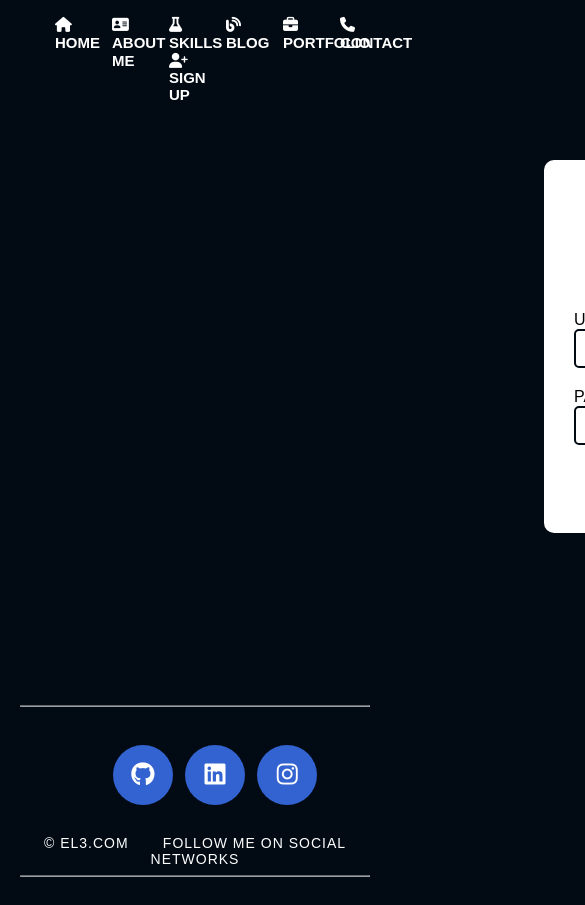
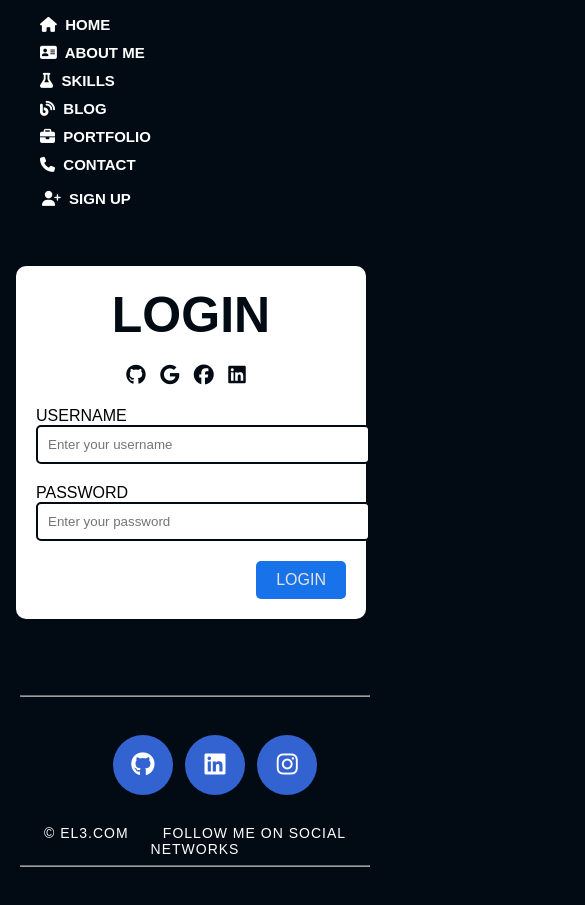
Before and after one commit to Mugisha146/my-brand, a plain HTML site: page login.html in a window 390 px wide. Shown: the top 905 px of the page, 585 px wide, since content can reach past the window. Drawn offline with Linux system fonts and the light colour scheme.

Commit message:
responsive

```diff
--- a/about.css
+++ b/about.css
@@ -2,10 +2,12 @@ body {
   background-color: #020b14;
   font-family: "Josefin Sans", sans-serif;
 }
+
 nav.ul {
   width: 100%;
   color: white;
 }
+
 .nav li {
   display: inline;
   color: white;
@@ -17,18 +19,22 @@ nav.ul {
 .signup {
   float: right;
 }
+
 .nav a {
   text-decoration: none;
   color: white;
   font-size: 15px;
   font-weight: bold;
 }
+
 .nav a:hover {
   color: rgb(147, 92, 8);
 }
+
 .text-center {
   text-align: center;
 }
+
 .intro {
   background-color: #020b14;
   margin: 1rem 3rem 1rem 3rem;
@@ -75,6 +81,7 @@ nav.ul {
   font-family: -apple-system, BlinkMacSystemFont, "Segoe UI", Roboto, Oxygen,
     Ubuntu, Cantarell, "Open Sans", "Helvetica Neue", sans-serif;
 }
+
 .intro img {
   justify-content: center;
   align-items: center;
@@ -149,3 +156,37 @@ nav.ul {
 hr {
   border-color: rgba(255, 255, 255, 0.6);
 }
+
+/* Media Queries for responsiveness */
+@media only screen and (max-width: 768px) {
+  nav.ul {
+    width: 100%;
+  }
+
+  .nav li {
+    display: block;
+    width: auto;
+    float: none;
+    margin-left: 0;
+    margin-bottom: 10px;
+  }
+
+  .signup {
+    float: none;
+    margin: 0 auto;
+    margin-top: 10px;
+    margin-left: 45%;
+  }
+  .intro {
+    margin: 1rem 1rem 1rem 1rem;
+    padding-top: 5rem;
+    padding-bottom: 0.5em;
+    border-radius: 2em;
+  }
+
+  .intro img {
+    width: 50%;
+    height: auto;
+    margin-left: 25%;
+  }
+}
--- a/blog.css
+++ b/blog.css
@@ -1,11 +1,12 @@
-@import url('https://fonts.googleapis.com/css?family=Fira+Sans:400,500,600,700,800');
+@import url("https://fonts.googleapis.com/css?family=Fira+Sans:400,500,600,700,800");
 
 * {
   box-sizing: border-box;
 }
+
 body {
-  background-color: #020B14;
-  font-family: 'Josefin Sans', sans-serif;
+  background-color: #020b14;
+  font-family: "Josefin Sans", sans-serif;
 }
 
 .nav {
@@ -17,6 +18,7 @@ nav.ul {
   width: 100%;
   color: white;
 }
+
 .nav li {
   display: inline;
   color: white;
@@ -27,27 +29,27 @@ nav.ul {
 
 .signup {
   float: right;
+}
 
-}
 .nav a {
   text-decoration: none;
-      color:white;
+  color: white;
   font-size: 15px;
   font-weight: bold;
 }
-.nav a:hover{
+
+.nav a:hover {
   color: rgb(147, 92, 8);
+}
 
-}
 .all-blog {
-
   width: 100%;
   max-width: 1000px;
   margin: auto;
-  background: #020B14;
+  background: #020b14;
   padding: 25px;
   border-radius: 25px;
-  border:2px solid #b8d8fa;
+  border: 2px solid #b8d8fa;
   padding: 20px;
 }
 
@@ -108,7 +110,6 @@ color: rgb(147, 92, 8);
   text-align: center;
   width: 100%;
   padding: 20px;
-
 }
 
 .social-media-list li a {
@@ -126,11 +127,11 @@ color: rgb(147, 92, 8);
   color: #fff;
   background-color: rgb(51, 98, 209);
   cursor: pointer;
-    transition: all .2s ease-in-out;
+  transition: all 0.2s ease-in-out;
 }
 
 .social-media-list li:after {
-    content: '';
+  content: "";
   position: absolute;
   top: 0;
   left: 0;
@@ -140,7 +141,7 @@ color: rgb(147, 92, 8);
   border-radius: 50%;
   opacity: 0;
   box-shadow: 0 0 0 1px #fff;
-    transition: all .2s ease-in-out;
+  transition: all 0.2s ease-in-out;
 }
 
 .social-media-list li:hover {
@@ -150,7 +151,7 @@ color: rgb(147, 92, 8);
 .social-media-list li:hover:after {
   opacity: 1;
   transform: scale(1.12);
-    transition-timing-function: cubic-bezier(0.37,0.74,0.15,1.65);
+  transition-timing-function: cubic-bezier(0.37, 0.74, 0.15, 1.65);
 }
 
 .social-media-list li:hover a {
@@ -158,15 +159,16 @@ color: rgb(147, 92, 8);
 }
 
 .copyright {
-    font: 200 14px 'Oswald', sans-serif;
+  font: 200 14px "Oswald", sans-serif;
   color: white;
   letter-spacing: 1px;
   text-align: center;
 }
 
 hr {
-    border-color: rgba(255,255,255,.6);
+  border-color: rgba(255, 255, 255, 0.6);
 }
+
 .blog-slider__actions button {
   background-color: #dbecff;
   align-items: center;
@@ -177,26 +179,55 @@ color: rgb(147, 92, 8);
   border-radius: 5px;
   margin-right: 10px;
   cursor: pointer;
-
 }
 
 .blog-slider__actions button:hover {
   background-color: #b8d8fa;
   border-radius: 30px;
 }
+
 .blog-slider__code {
   color: white;
   margin-bottom: 15px;
   display: block;
   font-weight: 500;
 }
-  .kk{
+
+.kk {
   padding-top: 5em;
 }
-  .blog-slider__title{
+
+.blog-slider__title {
   color: #fff;
 }
-  .blog-slider__text{
+
+.blog-slider__text {
   color: #fff;
   margin-bottom: 10px;
 }
+
+/* Media Queries for responsiveness */
+@media only screen and (max-width: 768px) {
+  nav.ul {
+    width: 100%;
+  }
+
+  .nav li {
+    display: block;
+    width: auto;
+    float: none;
+    margin-left: 0;
+    margin-bottom: 10px;
+  }
+
+  .signup {
+    float: none;
+    margin: 0 auto;
+    margin-top: 10px;
+    margin-left: 7%;
+  }
+
+  .all-blog {
+    border-radius: 15px;
+  }
+}
--- a/contact.css
+++ b/contact.css
@@ -1,8 +1,8 @@
 body {
-  font-family: 'Josefin Sans', sans-serif;
+  font-family: "Josefin Sans", sans-serif;
   margin: 0;
   padding: 0;
-    background-color:#020B14;
+  background-color: #020b14;
   padding-bottom: 100px;
 }
 .nav li {
@@ -15,17 +15,15 @@ body {
 
 .signup {
   float: right;
-
 }
 .nav a {
   text-decoration: none;
-      color:white;
+  color: white;
   font-size: 15px;
   font-weight: bold;
 }
-.nav a:hover{
+.nav a:hover {
   color: rgb(147, 92, 8);
-
 }
 .text-center {
   text-align: center;
@@ -40,7 +38,7 @@ color: rgb(147, 92, 8);
   text-align: center;
   margin: 0 auto;
   padding: 40px 0;
-    font: 300 60px 'Oswald', sans-serif;
+  font: 300 60px "Oswald", sans-serif;
   color: #fff;
   text-transform: uppercase;
   letter-spacing: 6px;
@@ -66,27 +64,25 @@ color: rgb(147, 92, 8);
   margin-bottom: 20px; /* Add margin below each input field */
 }
 
-  .mine-form{
-    padding-top:20px;
-    font-size:20px;
-    width:25%;
-    margin-top:6%;
-    margin-left:6%;
-
+.mine-form {
+  padding-top: 20px;
+  font-size: 20px;
+  width: 25%;
+  margin-top: 6%;
+  margin-left: 6%;
 }
 
 .btn {
   padding: 10px 20px;
   font-size: 16px;
-    background-color:rgb(24, 115, 234);
+  background-color: rgb(24, 115, 234);
   box-shadow: none;
   -webkit-box-shadow: none;
   border: none;
   border-radius: 2px;
   color: white;
-    border-radius:10px;
+  border-radius: 10px;
 }
-
 
 /* Begin Right Contact Page */
 .direct-contact-container {
@@ -106,7 +102,7 @@ color: rgb(147, 92, 8);
 }
 
 .contact-text {
-    font: 300 18px 'Lato', sans-serif;
+  font: 300 18px "Lato", sans-serif;
   letter-spacing: 1.9px;
   color: #bbb;
 }
@@ -134,7 +130,6 @@ color: rgb(147, 92, 8);
   text-decoration: none;
 }
 
-
 /* Social Media Icons */
 .social-media-list {
   position: relative;
@@ -158,13 +153,13 @@ color: rgb(147, 92, 8);
   line-height: 60px;
   border-radius: 50%;
   color: #fff;
-    background-color:rgb(51, 98, 209);
+  background-color: rgb(51, 98, 209);
   cursor: pointer;
-    transition: all .2s ease-in-out;
+  transition: all 0.2s ease-in-out;
 }
 
 .social-media-list li:after {
-    content: '';
+  content: "";
   position: absolute;
   top: 0;
   left: 0;
@@ -174,7 +169,7 @@ color: rgb(147, 92, 8);
   border-radius: 50%;
   opacity: 0;
   box-shadow: 0 0 0 1px #fff;
-    transition: all .2s ease-in-out;
+  transition: all 0.2s ease-in-out;
 }
 
 .social-media-list li:hover {
@@ -184,7 +179,7 @@ color: rgb(147, 92, 8);
 .social-media-list li:hover:after {
   opacity: 1;
   transform: scale(1.12);
-    transition-timing-function: cubic-bezier(0.37,0.74,0.15,1.65);
+  transition-timing-function: cubic-bezier(0.37, 0.74, 0.15, 1.65);
 }
 
 .social-media-list li:hover a {
@@ -192,14 +187,14 @@ color: rgb(147, 92, 8);
 }
 
 .copyright {
-    font: 200 14px 'Oswald', sans-serif;
+  font: 200 14px "Oswald", sans-serif;
   color: white;
   letter-spacing: 1px;
   text-align: center;
 }
 
 hr {
-    border-color: rgba(255,255,255,.6);
+  border-color: rgba(255, 255, 255, 0.6);
 }
 
 /* Begin Media Queries*/
@@ -208,7 +203,8 @@ color: rgb(147, 92, 8);
     display: flex;
     flex-direction: column;
   }
-    .direct-contact-container, .form-horizontal {
+  .direct-contact-container,
+  .form-horizontal {
     margin: 0 auto;
   }
 
@@ -229,18 +225,19 @@ color: rgb(147, 92, 8);
 }
 
 @media screen and (max-width: 569px) {
-
-    .direct-contact-container, .form-wrapper {
+  .direct-contact-container,
+  .form-wrapper {
     float: none;
     margin: 0 auto;
   }
-    .form-control, textarea {
-
+  .form-control,
+  textarea {
     margin: 0 auto;
   }
 
-
-    .name, .email, textarea {
+  .name,
+  .email,
+  textarea {
     width: 280px;
   }
 
@@ -262,7 +259,6 @@ color: rgb(147, 92, 8);
     height: 55px;
     line-height: 55px;
   }
-
 }
 
 @media screen and (max-width: 410px) {
@@ -270,6 +266,26 @@ color: rgb(147, 92, 8);
     width: 99%;
   }
 }
-  .whii{
+.whii {
   padding-top: 5em;
 }
+@media only screen and (max-width: 768px) {
+  nav.ul {
+    width: 100%;
+  }
+
+  .nav li {
+    display: block;
+    width: auto;
+    float: none;
+    margin-left: 0;
+    margin-bottom: 10px;
+  }
+
+  .signup {
+    float: none;
+    margin: 0 auto;
+    margin-top: 10px;
+    margin-left: 45%;
+  }
+}
--- a/home.css
+++ b/home.css
@@ -3,6 +3,7 @@ body {
   font-family: "Josefin Sans", sans-serif;
   background-color: #020b14;
 }
+
 .center-content {
   margin-top: -5%;
   padding-left: 5%;
@@ -15,15 +16,18 @@ p {
   margin-top: 7em;
   margin-left: -2em;
 }
+
 label {
-  margin-bottom: 10px; /* Add margin below each label */
+  margin-bottom: 10px;
   font-size: 20px;
   color: white;
   font-weight: bold;
 }
+
 .text-center {
   text-align: center;
 }
+
 .img-fluid {
   width: 20%;
   float: left;
@@ -44,6 +48,7 @@ label {
   stroke: #ffffff;
   background-color: #020b14;
 }
+
 input,
 textarea {
   width: 100%;
@@ -52,7 +57,7 @@ textarea {
   border: 1px solid #ffffff;
   border-radius: 2px;
   color: white;
-  margin-bottom: 20px; /* Add margin below each input field */
+  margin-bottom: 20px;
 }
 
 .btn {
@@ -66,11 +71,13 @@ textarea {
   color: white;
   border-radius: 10px;
 }
+
 .home-header {
   margin: 0;
   padding: 0;
   background: white;
 }
+
 .home-header p {
   font-size: 90px;
   font-weight: 200;
@@ -80,6 +87,7 @@ nav.ul {
   width: 100%;
   color: white;
 }
+
 .nav li {
   display: inline;
   color: white;
@@ -91,15 +99,18 @@ nav.ul {
 .signup {
   float: right;
 }
+
 .nav a {
   text-decoration: none;
   color: white;
   font-size: 15px;
   font-weight: bold;
 }
+
 .nav a:hover {
   color: rgb(147, 92, 8);
 }
+
 .content {
   width: 95%;
   margin: 20px;
@@ -109,6 +120,7 @@ nav.ul {
   overflow: hidden;
   float: right;
 }
+
 .content-2 {
   text-align: center;
   background-color: #020b14;
@@ -122,6 +134,7 @@ nav.ul {
   font-size: 20px;
   margin-left: 1em;
 }
+
 .bottom-content {
   color: white;
   margin-top: 15px;
@@ -129,6 +142,7 @@ nav.ul {
   font-size: 15px;
   text-align: center;
 }
+
 span {
   font-size: 60px;
   font-weight: lighter;
@@ -144,6 +158,7 @@ span {
   text-align: center;
   letter-spacing: 0.3em;
 }
+
 .sub {
   background-color: rgb(19, 129, 89);
   color: black;
@@ -156,6 +171,7 @@ span {
   font-size: 15px;
   margin-bottom: 40px;
 }
+
 .mine-form {
   font-size: 20px;
   width: 25%;
@@ -163,6 +179,7 @@ span {
   padding: 3%;
   float: right;
 }
+
 .sub-field {
   margin-left: 34%;
   margin-top: 20px;
@@ -234,3 +251,59 @@ span {
 hr {
   border-color: rgba(255, 255, 255, 0.6);
 }
+
+@media only screen and (max-width: 768px) {
+  .center-content {
+    padding: 2%;
+  }
+
+  .img-fluid {
+    width: 50%;
+    float: none;
+    margin-left: auto;
+    margin-right: auto;
+    margin-bottom: 2em;
+  }
+
+  .mine-form {
+    width: 80%;
+    margin-left: auto;
+    margin-right: auto;
+  }
+
+  .sub-field {
+    margin-left: auto;
+    margin-right: auto;
+    width: 80%;
+  }
+
+  nav.ul {
+    width: 100%;
+  }
+
+  .nav li {
+    display: block;
+    width: auto;
+    float: none;
+    margin-left: 0;
+    margin-bottom: 10px;
+  }
+
+  .content p {
+    margin-left: 0;
+  }
+
+  .cv1 {
+    margin-left: 0;
+  }
+
+  .content-2 p {
+    margin-left: 0;
+  }
+  .signup {
+    float: none;
+    margin: 0 auto;
+    margin-top: 10px;
+    margin-left: 45%;
+  }
+}
--- a/login.css
+++ b/login.css
@@ -1,6 +1,6 @@
 body {
-    background: #020B14;
-    font-family: 'Josefin Sans', sans-serif;
+  background: #020b14;
+  font-family: "Josefin Sans", sans-serif;
   margin: 0;
 }
 
@@ -14,18 +14,19 @@ body {
 
 .signup {
   float: right;
+}
 
-}
 .nav a {
   text-decoration: none;
-      color:white;
+  color: white;
   font-size: 15px;
   font-weight: bold;
 }
-.nav a:hover{
+
+.nav a:hover {
   color: rgb(147, 92, 8);
+}
 
-}
 .login-container {
   padding: 9em;
   margin-left: 25em;
@@ -40,7 +41,7 @@ color: rgb(147, 92, 8);
 
 .login-title {
   font-size: 50px;
-    color: #020B14;
+  color: #020b14;
   margin-bottom: 20px;
   font-weight: bold;
   text-align: center;
@@ -52,7 +53,7 @@ color: rgb(147, 92, 8);
 }
 
 .social {
-    color: #020B14;
+  color: #020b14;
   font-size: 20px;
   margin-right: 10px;
 }
@@ -70,7 +71,7 @@ color: rgb(147, 92, 8);
 }
 
 .form-control {
-    border: 2px solid #020B14;
+  border: 2px solid #020b14;
   border-radius: 5px;
   padding: 10px;
   width: 100%;
@@ -88,7 +89,7 @@ color: rgb(147, 92, 8);
 }
 
 .btn-outline-primary:hover {
-    background-color: #020B14;
+  background-color: #020b14;
 }
 
 .login-btm {
@@ -119,7 +120,7 @@ color: rgb(147, 92, 8);
 }
 
 hr {
-    border-color: rgba(255,255,255,.6);
+  border-color: rgba(255, 255, 255, 0.6);
 }
 
 /* Social Media Icons */
@@ -129,7 +130,6 @@ hr {
   text-align: center;
   width: 100%;
   padding: 20px;
-
 }
 
 .social-media-list li a {
@@ -147,11 +147,11 @@ hr {
   color: #fff;
   background-color: rgb(51, 98, 209);
   cursor: pointer;
-    transition: all .2s ease-in-out;
+  transition: all 0.2s ease-in-out;
 }
 
 .social-media-list li:after {
-    content: '';
+  content: "";
   position: absolute;
   top: 0;
   left: 0;
@@ -161,7 +161,7 @@ hr {
   border-radius: 50%;
   opacity: 0;
   box-shadow: 0 0 0 1px #fff;
-    transition: all .2s ease-in-out;
+  transition: all 0.2s ease-in-out;
 }
 
 .social-media-list li:hover {
@@ -171,7 +171,7 @@ hr {
 .social-media-list li:hover:after {
   opacity: 1;
   transform: scale(1.12);
-    transition-timing-function: cubic-bezier(0.37,0.74,0.15,1.65);
+  transition-timing-function: cubic-bezier(0.37, 0.74, 0.15, 1.65);
 }
 
 .social-media-list li:hover a {
@@ -179,12 +179,74 @@ hr {
 }
 
 .copyright {
-    font: 200 14px 'Oswald', sans-serif;
+  font: 200 14px "Oswald", sans-serif;
   color: white;
   letter-spacing: 1px;
   text-align: center;
 }
 
 hr {
-    border-color: rgba(255,255,255,.6);
+  border-color: rgba(255, 255, 255, 0.6);
 }
+
+/* Media Queries for responsiveness */
+@media screen and (max-width: 768px) {
+  .login-container {
+    padding: 5em;
+    margin-left: 0;
+    margin-left: -1em;
+  }
+
+  .login-box {
+    width: 100%;
+  }
+  nav.ul {
+    width: 100%;
+    margin-left: -1em;
+  }
+
+  .nav li {
+    display: block;
+    width: auto;
+    float: none;
+    margin-left: 0;
+    margin-bottom: 10px;
+  }
+
+  .signup {
+    float: none;
+    margin: 0 auto;
+    margin-top: 10px;
+    margin-left: 2.8em;
+  }
+}
+
+@media screen and (max-width: 480px) {
+  .login-container {
+    padding: 3em;
+    margin-left: -1em;
+  }
+
+  .login-box {
+    padding: 20px;
+    margin-left: -1em;
+  }
+  nav.ul {
+    width: 100%;
+  }
+
+  .nav li {
+    display: block;
+    width: auto;
+    float: none;
+    margin-left: 0;
+    margin-bottom: 10px;
+  }
+
+  .signup {
+    float: none;
+    margin: 0 auto;
+    margin-top: 10px;
+    margin-left: 2.8em;
+  }
+}
--- a/portifolio.css
+++ b/portifolio.css
@@ -24,6 +24,7 @@ body {
 .portfolio__container {
   display: flex;
   border-radius: 20px;
+  margin-left: 8em;
 }
 
 .portfolio {
@@ -204,3 +205,42 @@ body {
 hr {
   border-color: rgba(255, 255, 255, 0.6);
 }
+
+/* Media Queries for responsiveness */
+@media screen and (max-width: 768px) {
+  .container {
+    padding-top: 3em;
+  }
+
+  .portfolio__header {
+    font-size: 1.5rem;
+  }
+
+  .card {
+    width: 100%;
+    max-width: 300px;
+    height: auto;
+  }
+
+  .card img {
+    border-radius: 10px;
+  }
+  .nav li {
+    display: block;
+    width: auto;
+    float: none;
+    margin-left: 0;
+    margin-bottom: 10px;
+  }
+
+  .signup {
+    float: none;
+    margin: 0 auto;
+    margin-top: 10px;
+    margin-left: 45%;
+  }
+  .portfolio,
+  .portfolio__container {
+    margin-left: -1em;
+  }
+}
```
Also changed, not shown: home.html (+2 -6 lines). Lines whose indentation alone changed are shown as unchanged.
